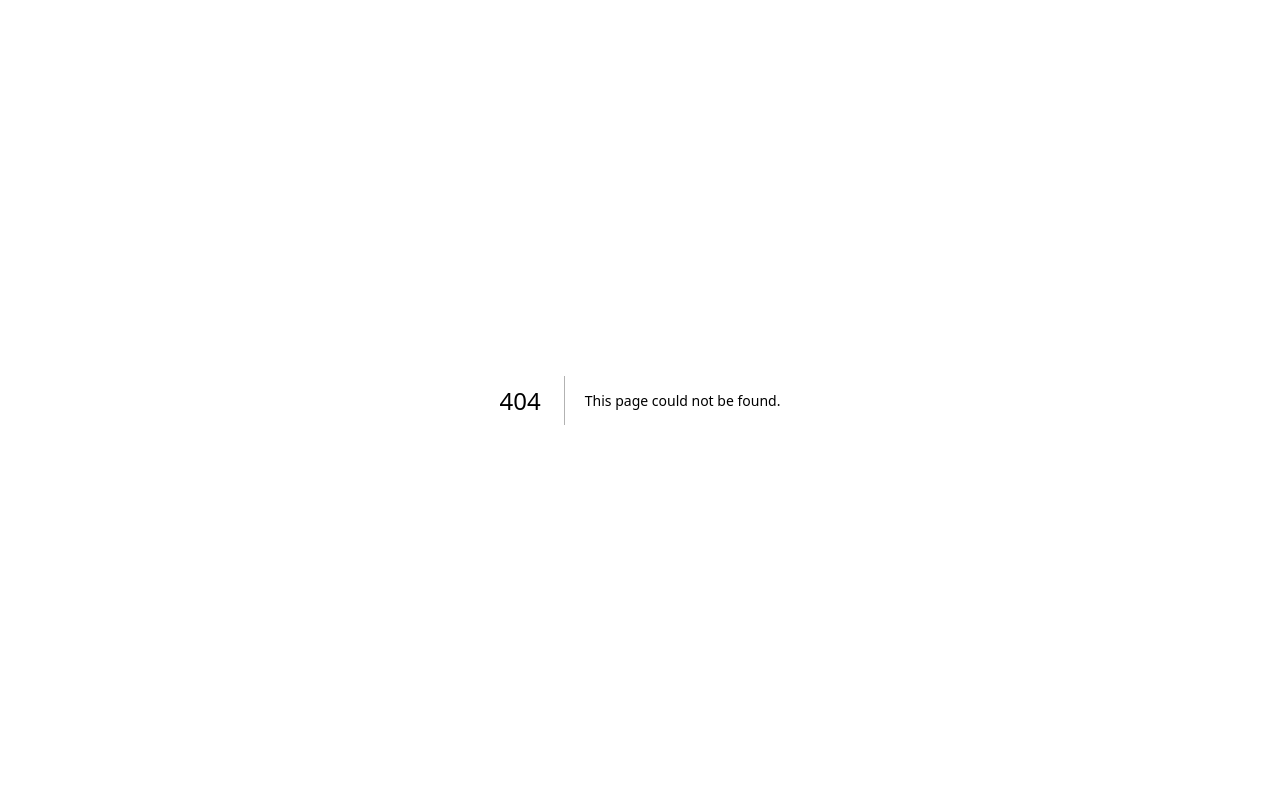
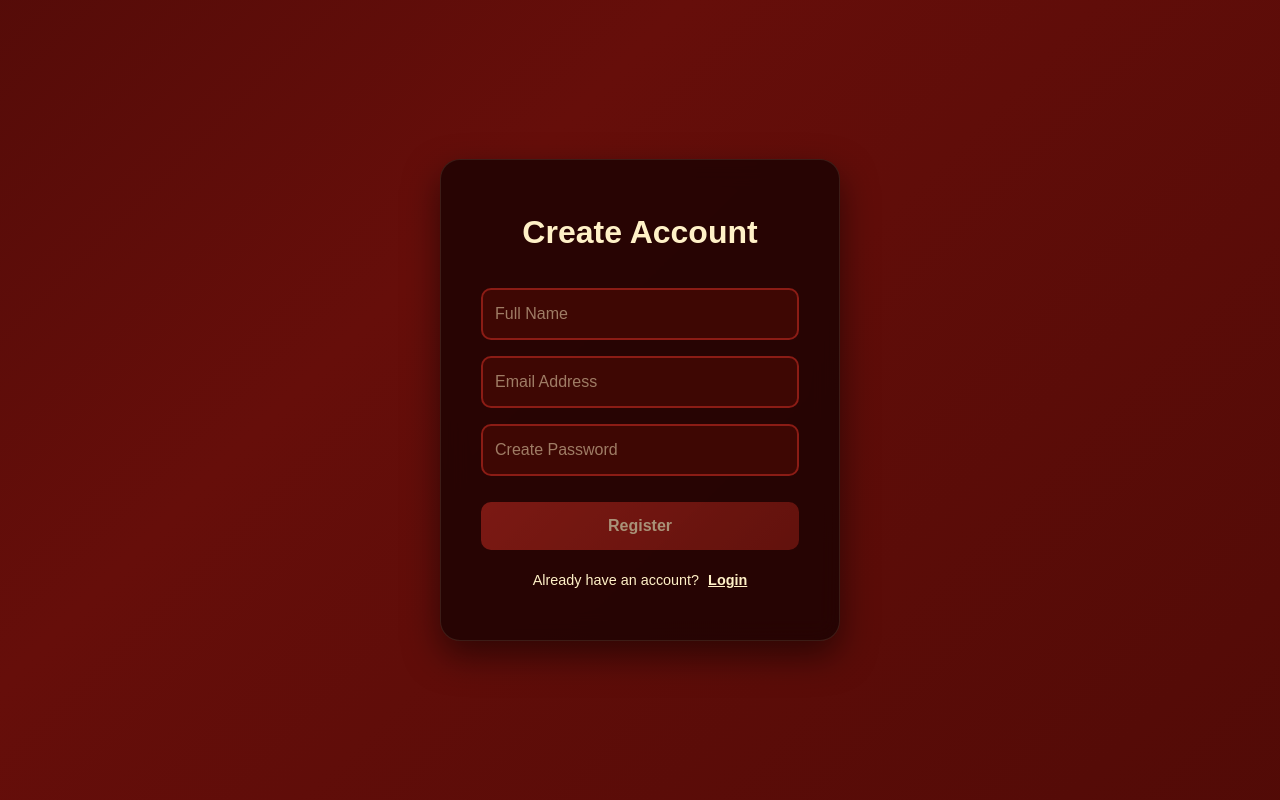
Before and after one commit to AdindaMuarriva/Heartify, a Next.js app: page /register in a window 1280 px wide. Before the commit this address had no page. Built offline with nearby package versions, Linux system fonts and the light colour scheme.

Commit message:
feat:register/09-12-2025

```diff
--- /dev/null
+++ b/app/register/page.tsx
@@ -0,0 +1,80 @@
+"use client";
+
+import { useState, type FormEvent } from "react";
+import { useRouter } from "next/navigation";
+import Link from "next/link";
+import "./register.css";
+
+export default function Register() {
+  const router = useRouter();
+  const [name, setName] = useState("");
+  const [email, setEmail] = useState("");
+  const [password, setPassword] = useState("");
+  const [popupMessage, setPopupMessage] = useState<string | null>(null);
+
+  const handleRegister = (e: FormEvent<HTMLFormElement>) => {
+    e.preventDefault();
+
+    if (!name || !email || !password) {
+      setPopupMessage("Harap isi semua field!");
+      return;
+    }
+
+    const user = { name, email, password };
+    localStorage.setItem("registeredUser", JSON.stringify(user));
+
+    setPopupMessage("Register berhasil!");
+    setTimeout(() => {
+      router.push("/login");
+    }, 1500);
+  };
+
+  return (
+    // PENTING: ClassName ini harus SAMA PERSIS dengan di CSS
+    <div className="register-scope-wrapper">
+
+      <div className="auth-card">
+        <h2>Create Account</h2>
+        <form onSubmit={handleRegister}>
+          <input
+            type="text"
+            placeholder="Full Name"
+            value={name}
+            onChange={(e) => setName(e.target.value)}
+          />
+          <input
+            type="email"
+            placeholder="Email Address"
+            value={email}
+            onChange={(e) => setEmail(e.target.value)}
+          />
+          <input
+            type="password"
+            placeholder="Create Password"
+            value={password}
+            onChange={(e) => setPassword(e.target.value)}
+          />
+
+          <button type="submit" disabled={!name || !email || !password}>
+            Register
+          </button>
+        </form>
+
+        <p>
+          Already have an account? <Link href="/login">Login</Link>
+        </p>
+      </div>
+
+      {popupMessage && (
+        <div className="popup-overlay">
+          <div className="popup-card">
+            <p>{popupMessage}</p>
+            <button className="popup-ok-btn" onClick={() => setPopupMessage(null)}>
+              OK
+            </button>
+          </div>
+        </div>
+      )}
+    </div>
+  );
+}
--- a/app/register/register.css
+++ b/app/register/register.css
@@ -1,17 +1,30 @@
+/* FILE: app/register/register.css */
+
+/* Wrapper Utama - Kunci agar tampilan rapi */
 .register-scope-wrapper {
   --cream-bg: #fff1c7;
   --maroon-dark: #3e0703;
   --red-accent: #8b1c15;
 
+  /* Pastikan height 100vh agar full layar */
   min-height: 100vh;
   width: 100%;
   display: flex;
   justify-content: center;
   align-items: center;
   font-family: "Poppins", sans-serif;
+
+  /* Background Gradient */
   background: linear-gradient(-45deg, #3E0703, #660E0A, #230403, #8B1515);
   background-size: 400% 400%;
   animation: regGradient 15s ease infinite;
+
+  /* Reset margin/padding browser */
+  margin: 0;
+  padding: 0;
+  position: absolute;
+  top: 0;
+  left: 0;
 }
 
 @keyframes regGradient {
@@ -20,6 +33,7 @@
   100% { background-position: 0% 50%; }
 }
 
+/* Card Form Register */
 .register-scope-wrapper .auth-card {
   background: rgba(20, 2, 2, 0.75);
   backdrop-filter: blur(12px);
@@ -28,37 +42,99 @@
   border: 1px solid rgba(255, 241, 199, 0.1);
   box-shadow: 0 15px 35px rgba(0, 0, 0, 0.5);
   width: 100%;
-  max-width: 400px;
+  max-width: 400px; /* Lebar maksimal card */
   text-align: center;
   color: var(--cream-bg);
+  display: flex;
+  flex-direction: column;
 }
 
 .register-scope-wrapper h2 {
-  font-size: 2rem; margin-bottom: 2rem; color: var(--cream-bg);
+  font-size: 2rem;
+  margin-bottom: 2rem;
+  color: var(--cream-bg);
+  font-weight: 700;
+}
+
+/* Form Styles */
+.register-scope-wrapper form {
+  display: flex;
+  flex-direction: column;
+  width: 100%;
 }
 
 .register-scope-wrapper input {
-  width: 100%; padding: 12px; margin-bottom: 1rem; border-radius: 10px;
-  border: 2px solid var(--red-accent); background: #3E0703;
-  color: var(--cream-bg); outline: none; box-sizing: border-box;
+  width: 100%;
+  padding: 12px;
+  margin-bottom: 1rem;
+  border-radius: 10px;
+  border: 2px solid var(--red-accent);
+  background: #3E0703;
+  color: var(--cream-bg);
+  outline: none;
+  box-sizing: border-box; /* Agar padding tidak merusak lebar */
+}
+
+.register-scope-wrapper input::placeholder {
+  color: rgba(255, 241, 199, 0.5);
 }
 
 .register-scope-wrapper button {
-  width: 100%; padding: 12px; border-radius: 10px;
+  width: 100%;
+  padding: 12px;
+  border-radius: 10px;
   background: linear-gradient(135deg, #B32820, #8B1C15);
-  color: var(--cream-bg); border: none; font-weight: 600; cursor: pointer; margin-top: 10px;
+  color: var(--cream-bg);
+  border: none;
+  font-weight: 600;
+  cursor: pointer;
+  margin-top: 10px;
+  transition: transform 0.2s;
 }
 
-.register-scope-wrapper a { color: var(--cream-bg); font-weight: bold; text-decoration: none; }
+.register-scope-wrapper button:hover {
+  transform: scale(1.02);
+}
 
+.register-scope-wrapper button:disabled {
+  opacity: 0.6;
+  cursor: not-allowed;
+}
+
+.register-scope-wrapper p {
+  margin-top: 20px;
+  font-size: 0.9rem;
+}
+
+.register-scope-wrapper a {
+  color: var(--cream-bg);
+  font-weight: bold;
+  text-decoration: underline;
+  margin-left: 5px;
+}
+
+/* Popup Styles */
 .register-scope-wrapper .popup-overlay {
-  position: fixed; top: 0; left: 0; width: 100%; height: 100%;
-  background: rgba(0,0,0,0.6); display: flex; justify-content: center; align-items: center; z-index: 1000;
+  position: fixed;
+  top: 0; left: 0; width: 100%; height: 100%;
+  background: rgba(0,0,0,0.6);
+  display: flex;
+  justify-content: center;
+  align-items: center;
+  z-index: 2000;
 }
 .register-scope-wrapper .popup-card {
-  background: var(--cream-bg); padding: 20px; border-radius: 12px;
-  text-align: center; color: var(--maroon-dark); min-width: 250px;
+  background: var(--cream-bg);
+  padding: 20px;
+  border-radius: 12px;
+  text-align: center;
+  color: var(--maroon-dark);
+  min-width: 250px;
+  box-shadow: 0 10px 20px rgba(0,0,0,0.3);
 }
 .register-scope-wrapper .popup-ok-btn {
-  background: var(--red-accent); width: auto; padding: 5px 20px; margin-top: 10px;
+  background: var(--red-accent);
+  width: auto;
+  padding: 5px 20px;
+  margin-top: 10px;
 }
--- a/app/register/register.tsx
+++ /dev/null
@@ -1,82 +0,0 @@
-"use client";
-
-import { useState, type FormEvent } from "react";
-import { useRouter } from "next/navigation";
-import Link from "next/link";
-import "./auth.css";
-
-export default function Register() {
-  const router = useRouter();
-  const [name, setName] = useState("");
-  const [email, setEmail] = useState("");
-  const [password, setPassword] = useState("");
-  const [popupMessage, setPopupMessage] = useState<string | null>(null);
-
-  const handleRegister = (e: FormEvent<HTMLFormElement>) => {
-    e.preventDefault();
-
-    if (!name || !email || !password) {
-      setPopupMessage("Harap isi semua field!");
-      return;
-    }
-
-    // Simpan ke localStorage
-    const user = { name, email, password };
-    localStorage.setItem("registeredUser", JSON.stringify(user));
-
-    setPopupMessage("Register berhasil!");
-    setTimeout(() => {
-      router.push("/login"); // Menggunakan router.push untuk navigasi
-    }, 1500);
-  };
-
-  return (
-    <div className="auth-page">
-      <div className="auth-container">
-        <div className="auth-card">
-          <h2>Create Account</h2>
-          <form onSubmit={handleRegister}>
-            <input
-              type="text"
-              placeholder="Full Name"
-              value={name}
-              onChange={(e) => setName(e.target.value)}
-            />
-            <input
-              type="email"
-              placeholder="Email Address"
-              value={email}
-              onChange={(e) => setEmail(e.target.value)}
-            />
-            <input
-              type="password"
-              placeholder="Create Password"
-              value={password}
-              onChange={(e) => setPassword(e.target.value)}
-            />
-
-            <button type="submit" disabled={!name || !email || !password}>
-              Register
-            </button>
-          </form>
-
-          <p>
-            Already have an account? <Link href="/login">Login</Link>
-          </p>
-        </div>
-      </div>
-
-      {/* 🔹 Popup di sini */}
-      {popupMessage && (
-        <div className="popup-overlay">
-          <div className="popup-card">
-            <p>{popupMessage}</p>
-            <button className="popup-ok-btn" onClick={() => setPopupMessage(null)}>
-              OK
-            </button>
-          </div>
-        </div>
-      )}
-    </div>
-  );
-}
```
